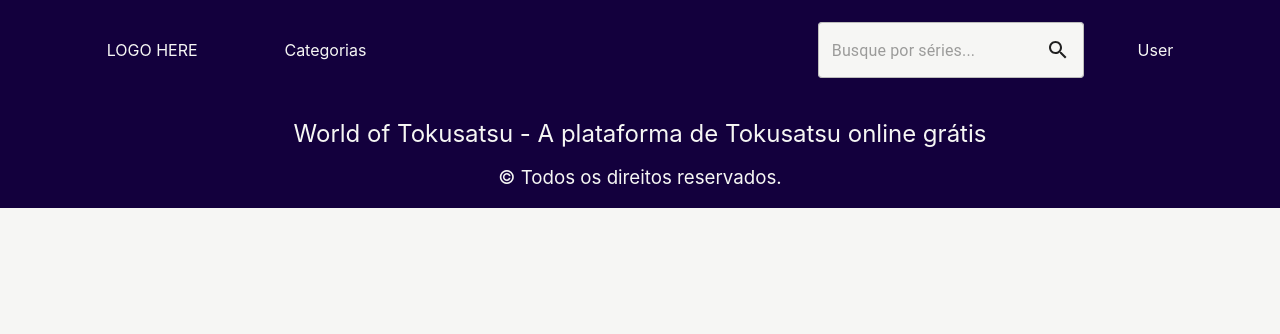
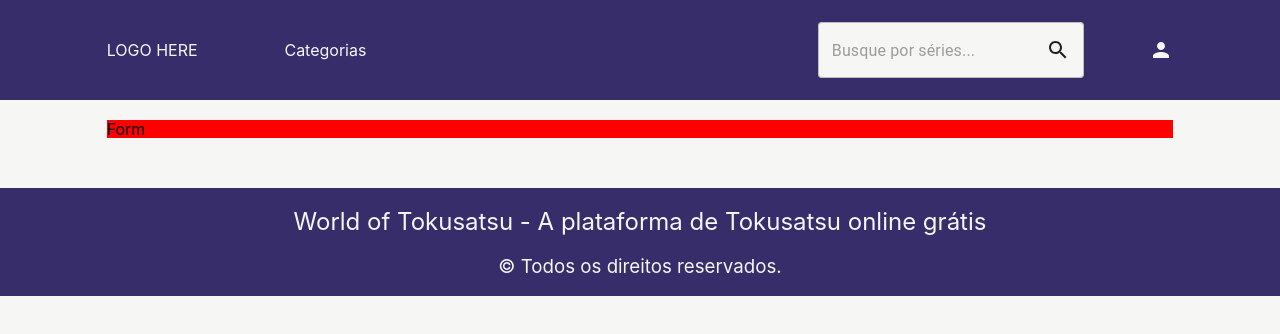
Before and after one commit to damassa/worldoftoku, a React (Create React App) app: page /User in a window 1280 px wide. Shown: the top 334 px of the page. Built offline with nearby package versions, Linux system fonts and the light colour scheme.

Commit message:
User structure created

```diff
--- a/src/components/footer/styles.js
+++ b/src/components/footer/styles.js
@@ -2,7 +2,7 @@
 
 const useStyles = makeStyles((theme) => ({
   footer: {
-    backgroundColor: '#13003D',
+    backgroundColor: '#382D6B',
     color: '#f6f6f4',
     '& h2, h3': {
       textAlign: 'center',
--- a/src/components/header/index.js
+++ b/src/components/header/index.js
@@ -1,17 +1,24 @@
 import React from 'react';
 import clsx from 'clsx';
 
+import { useHistory } from 'react-router-dom';
 import { Grid } from '@material-ui/core';
 
 import FormControl from '@material-ui/core/FormControl';
 import OutlinedInput from '@material-ui/core/OutlinedInput';
 import InputAdornment from '@material-ui/core/InputAdornment';
 import SearchIcon from '@material-ui/icons/Search';
+import PersonIcon from '@material-ui/icons/Person';
 
 import useStyles from './styles';
 
 export default function Header() {
   const classes = useStyles();
+  const history = useHistory();
+
+  function handleUser() {
+    history.push('/User');
+  }
 
   return (
     <Grid container justify="center" className={classes.headerBg}>
@@ -41,8 +48,14 @@
               />
             </FormControl>
           </Grid>
-          <Grid item xs={1} className={classes.user}>
-            User
+          <Grid
+            item
+            xs={1}
+            className={classes.user}
+            onClick={handleUser}
+            title="Minha conta"
+          >
+            <PersonIcon />
           </Grid>
         </Grid>
       </Grid>
--- a/src/components/header/styles.js
+++ b/src/components/header/styles.js
@@ -2,7 +2,7 @@
 
 const useStyles = makeStyles(() => ({
   headerBg: {
-    backgroundColor: '#13003D',
+    backgroundColor: '#382D6B',
   },
   headerContainer: {
     height: 100,
--- a/src/components/routes/index.js
+++ b/src/components/routes/index.js
@@ -2,8 +2,9 @@
 import { BrowserRouter, Switch, Route, Redirect } from 'react-router-dom';
 import { isAuthenticated } from './auth';
 
-import Home from '../pages/Home';
-import Detail from '../pages/Detail';
+import Home from '../../pages/Home';
+import Detail from '../../pages/Detail';
+import User from '../../pages/User';
 
 /* eslint-disable react/prop-types */
 const PrivateRoute = ({ component: Component, ...rest }) => (
@@ -33,6 +34,7 @@
       <Switch>
         <PrivateRoute path="/" exact component={Home} />
         <PrivateRoute path="/Detail/:id" exact component={Detail} />
+        <PrivateRoute path="/User" exact component={User} />
         <Route path="/login" exact component={Login} />
       </Switch>
     </div>
--- a/src/components/pages/Detail/styles.js
+++ b/src/pages/Detail/styles.js
@@ -2,7 +2,7 @@
 
 const useStyles = makeStyles((theme) => ({
   DetailWrapper: {
-    padding: '20px 0 50px 0',
+    padding: '20px 0 70px 0',
   },
   DetailContent: {
     [theme.breakpoints.down('md')]: {
--- a/src/components/pages/Home/index.js
+++ b/src/pages/Home/index.js
@@ -1,7 +1,7 @@
 import React from 'react';
 import { Grid } from '@material-ui/core';
-import Carousel from '../../carousel';
-import Image from '../../../assets/undraw_horror_movie_3988.svg';
+import Carousel from '../../components/carousel';
+import Image from '../../assets/undraw_horror_movie_3988.svg';
 
 import useStyles from './styles';
 
--- /dev/null
+++ b/src/pages/User/index.js
@@ -0,0 +1,27 @@
+import React from 'react';
+
+import { Grid } from '@material-ui/core';
+
+import useStyles from './styles';
+
+function User() {
+  const classes = useStyles();
+
+  return (
+    <Grid container className={classes.UserWrapper}>
+      <Grid xs={12}>
+        <Grid container justify="center">
+          <Grid item xs={10}>
+            <Grid container className={classes.UserPanel}>
+              <Grid item xs={12}>
+                Form
+              </Grid>
+            </Grid>
+          </Grid>
+        </Grid>
+      </Grid>
+    </Grid>
+  );
+}
+
+export default User;
--- /dev/null
+++ b/src/pages/User/styles.js
@@ -0,0 +1,12 @@
+import { makeStyles } from '@material-ui/core/styles';
+
+const useStyles = makeStyles(() => ({
+  UserWrapper: {
+    padding: '20px 0 50px 0',
+  },
+  UserPanel: {
+    backgroundColor: 'red',
+  },
+}));
+
+export default useStyles;
```
Also changed, not shown: package.json (+38 -49 lines), src/pages/Detail/index.js (renamed from src/components/pages/Detail/index.js), src/pages/Home/styles.js (renamed from src/components/pages/Home/styles.js), 2 other files (tests, documents, lock files or other folders).
